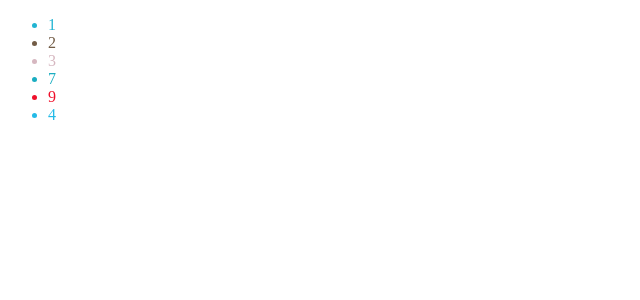
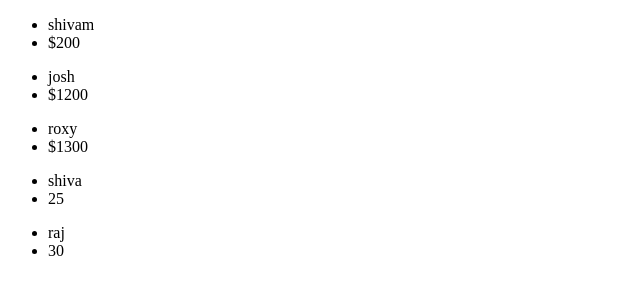
Before and after one commit to shivamsinghAIMLops32/react-practice-frontend, a React (Vite) app: page / in a window 1280 px wide. Shown: the top 300 px of the page, without its empty margins (0-640 px from the left). Built offline with nearby package versions, Linux system fonts and the light colour scheme.

Commit message:
productlist array

```diff
--- a/src/App.jsx
+++ b/src/App.jsx
@@ -1,25 +1,17 @@
 import React, { useState } from "react";
-
+import UserList from "./components/UserList";
+import ProductList from "./components/ProductList";
 
 const App = () => {
-
-  const number = [1, 2, 3, 7, ,9,4];
+  const data = [
+    { username: "shiva", email: "shiav@doe.com", location: "india" },
+    { username: "rosch", email: "brock@doe.com", location: "usa" },
+    { username: "jazy", email: "roman@doe.com", location: "greece" },
+  ];
   return (
     <div>
-      <main>
-        <ul>
-          {number.map((num) => {
-            const randomColor = `#${Math.floor(
-              Math.random() * 16777215
-            ).toString(16)}`;
-            return (
-              <li key={num} style={{ color: randomColor }}>
-                {num}
-              </li>
-            );
-          })}
-        </ul>
-      </main>
+      <ProductList/>
+      <UserList />
     </div>
   );
 };
--- /dev/null
+++ b/src/components/ProductList.jsx
@@ -0,0 +1,15 @@
+import React from 'react'
+
+const ProductList = () => {
+    const product =[{id:1,name:"shivam",price:"$200"},{id:2,name:"josh",price:"$1200"},{id:3,name:"roxy",price:"$1300"}]
+  return (
+    <div>{product.map((prod)=>(
+        <ul key={prod.id}>
+        <li>{prod.name}</li>
+        <li>{prod.price}</li>
+        </ul>
+    ))}</div>
+  )
+}
+
+export default ProductList
--- /dev/null
+++ b/src/components/UserList.jsx
@@ -0,0 +1,15 @@
+import React from "react";
+
+const UserList = () => {
+
+  const users = [{ id: 1, name: "shiva", age: 25 },{ id: 2, name: "raj", age: 30 }];
+
+  return <div>{users.map(({id,name,age})=>(
+    <ul key={id}>
+        <li>{name}</li>
+        <li>{age}</li>
+    </ul>
+  ))}</div>;
+};
+
+export default UserList;
```
Also changed, not shown: src/components/Greeting.jsx (deleted, +0 -13 lines), src/components/ProductInfo.jsx (deleted, +0 -18 lines).
